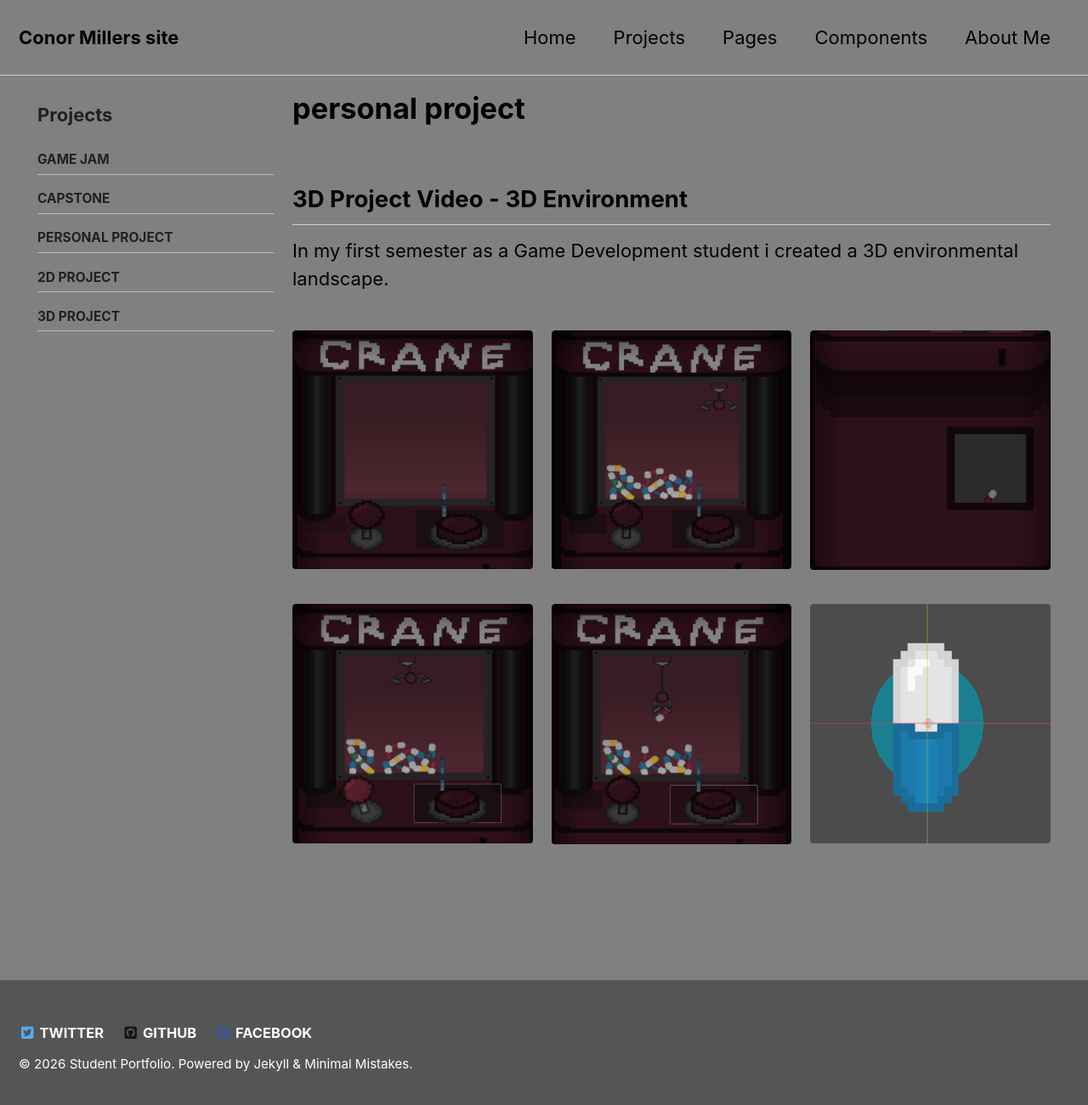
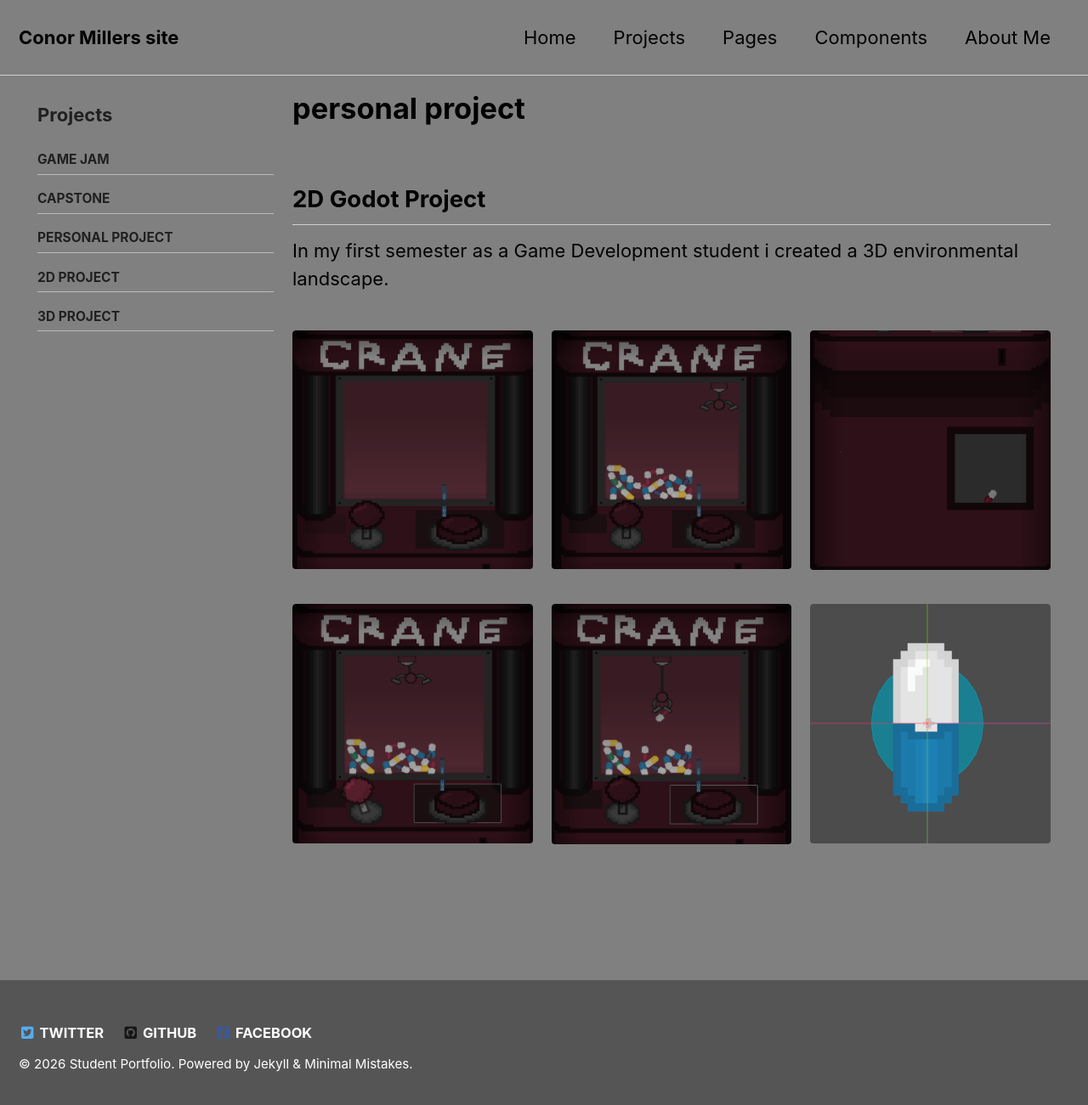
Before and after one commit to Conor-Miller9276/Conor-Miller9276.github.io, a Jekyll site: the page built from _pages/godot-personal-project.md, in a window 1280 px wide and 1309 px high. Shown: the top 1301 px of the window at 85% size. Built offline with Jekyll 4.4.1, drawn with Linux system fonts in a browser that asks for light colours.

Commit message:
Update godot-personal-project.md

```diff
--- a/_pages/godot-personal-project.md
+++ b/_pages/godot-personal-project.md
@@ -27,7 +27,7 @@ gallery_gameplay:
 <div style="display:flex; flex-wrap:wrap; gap:4rem; align-items:flex-start;">
 <!-- LEFT: text content -->
 <div style="flex:1 1 1000px; min-width:500px;">
-<h2>3D Project Video - 3D Environment</h2>
+<h2>2D Godot Project</h2>
 <p>
 In my first semester as a Game Development student i created a 3D environmental landscape.
 </p>
```
